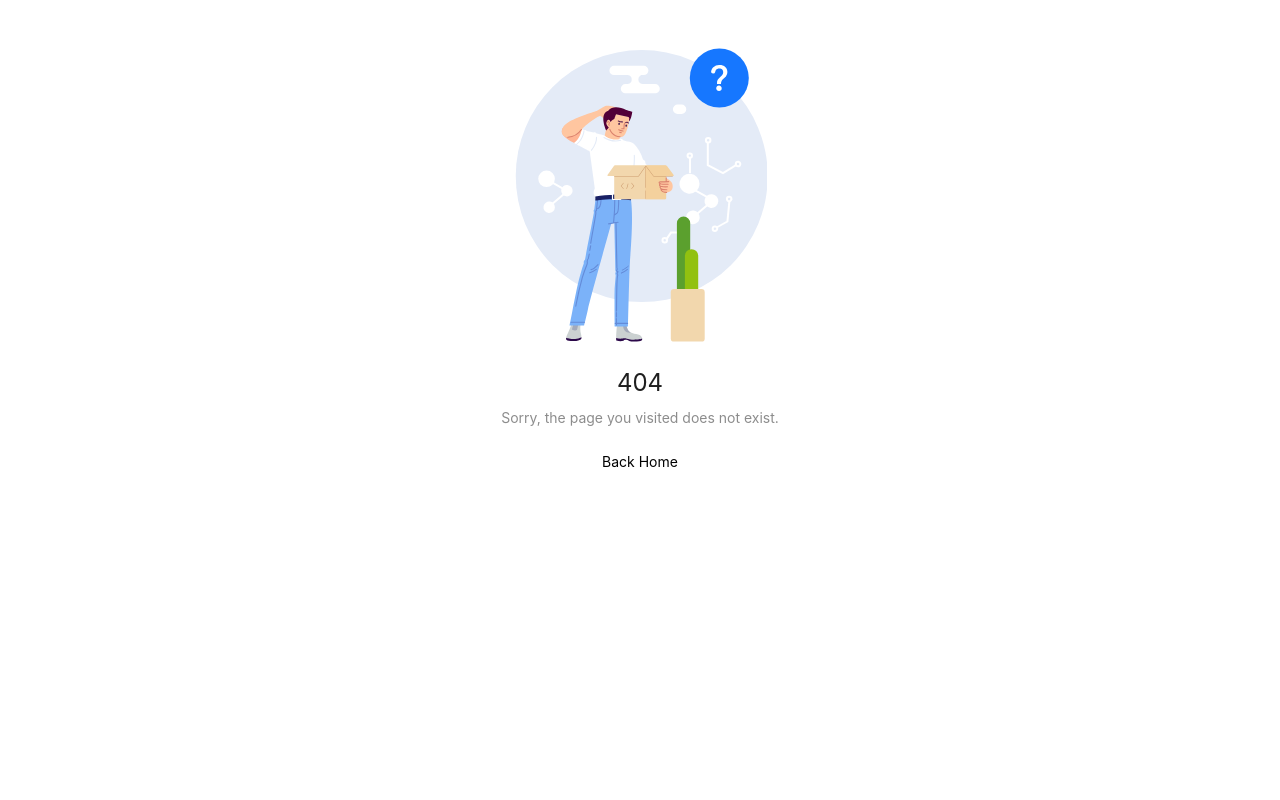
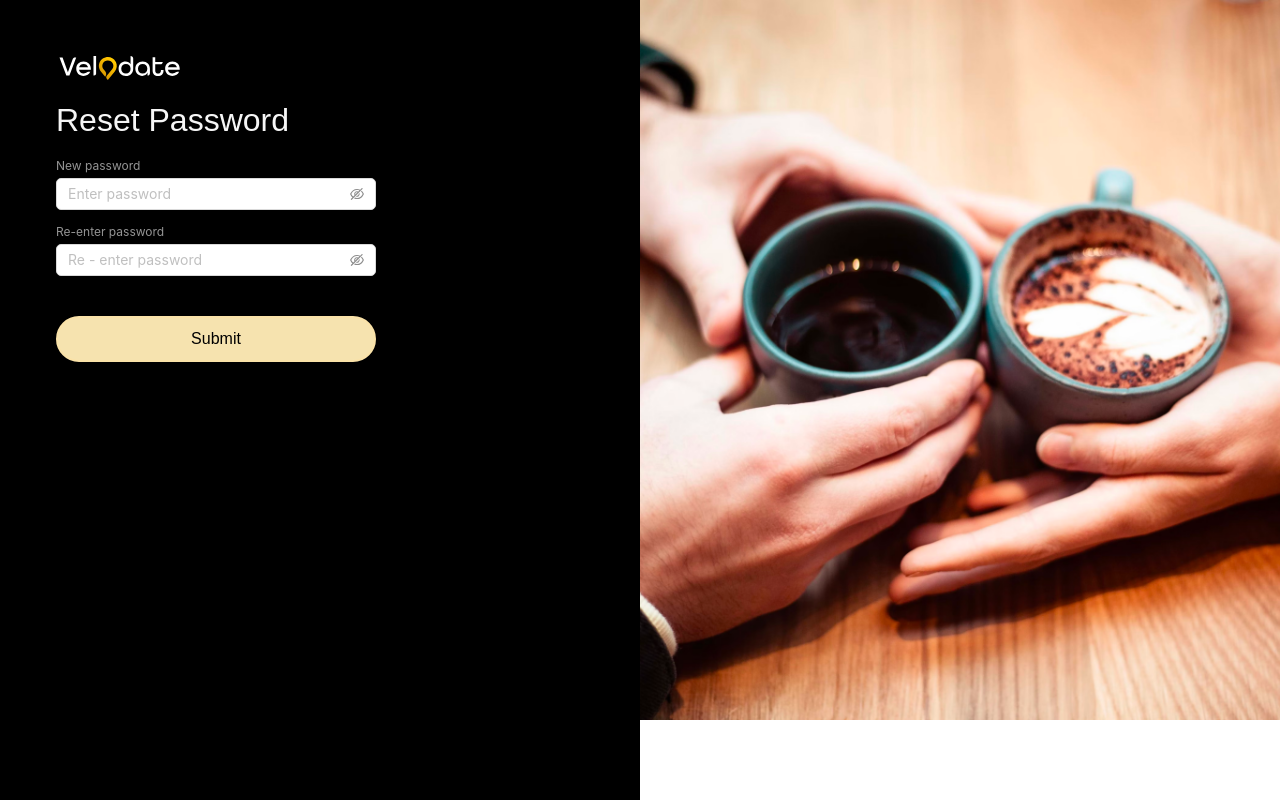
Before and after one commit to ritesh-7299/velodate-client, a React (Create React App) app: page /reset-password/1 in a window 1280 px wide. Before the commit this address had no page. Built offline with nearby package versions, Linux system fonts and the light colour scheme.

Commit message:
Added: reset password functionality

```diff
--- a/src/router/index.js
+++ b/src/router/index.js
@@ -33,7 +33,7 @@ export default function Index() {
         <Routes>
           {/* {"open routes"} */}
           <Route path="/forgot-password" Component={ForgotPassword} />
-          <Route path="/reset-password" Component={ResetPassword} />
+          <Route path="/reset-password/:resetToken" Component={ResetPassword} />
           <Route path="*" Component={NotFound} />
 
           {/* restricted routes */}
--- a/src/views/ForgotPassword.jsx
+++ b/src/views/ForgotPassword.jsx
@@ -5,7 +5,9 @@ import { ErrorMessage, Field, Form, Formik } from "formik";
 import axios from "axios";
 import { Link, useNavigate } from "react-router-dom";
 import { useState } from "react";
-import { Input, Typography } from "antd";
+import { Input, Typography, notification } from "antd";
+import Loader from "../components/Loader";
+import { notificationConfig } from "../config/NotificationConfig";
 
 const validationSchema = Yup.object({
   email: Yup.string().required("Email is required"),
@@ -17,26 +19,39 @@ const initialValues = {
 
 export default function ForgotPassword() {
   const [isEmailSent, setIsEmailSent] = useState(false);
+  const [loader, setLoader] = useState(false);
   let navigate = useNavigate();
 
   const onSubmit = async (values) => {
-    setIsEmailSent(true);
-    // await axios
-    //   .post("http://62.72.0.179:5000/auth/forgot-password", values)
-    //   .then((res) => {
-    //     if (res.data.success) {
-    //       navigate("/dashboard");
-    //     } else {
-    //       alert("Something went wrong");
-    //     }
-    //   })
-    //   .catch(() => {
-    //     alert("something went wrong");
-    //   });
+    try {
+      setLoader(true);
+      const res = await axios.post(
+        "http://62.72.0.179:5000/auth/forgot-password",
+        values
+      );
+      if (res.data.success) {
+        setIsEmailSent(true);
+      } else {
+        notification.error({
+          ...notificationConfig,
+          message: "Something went wrong",
+          description: "Email has not been sent",
+        });
+      }
+    } catch (error) {
+      notification.error({
+        ...notificationConfig,
+        message: "Something went wrong",
+        description: "Email has not been sent",
+      });
+    } finally {
+      setLoader(false);
+    }
   };
 
   return (
     <div className="grid grid-cols-2 h-screen">
+      {loader && <Loader />}
       <div className="bg-black">
         <div className="mt-14 ml-14">
           <img src={logo} alt="logo.svg" className="h-6 w-32" />
--- a/src/views/ResetPassword.jsx
+++ b/src/views/ResetPassword.jsx
@@ -3,9 +3,11 @@ import logo from "../assets/logo.svg";
 import * as Yup from "yup";
 import { ErrorMessage, Field, Form, Formik } from "formik";
 import axios from "axios";
-import { Link, useNavigate } from "react-router-dom";
+import { Link, useNavigate, useParams } from "react-router-dom";
 import { useState } from "react";
-import { Input, Typography } from "antd";
+import { Input, Typography, notification } from "antd";
+import Loader from "../components/Loader";
+import { notificationConfig } from "../config/NotificationConfig";
 
 const validationSchema = Yup.object({
   password: Yup.string()
@@ -26,22 +28,37 @@ const initialValues = {
 
 export default function ResetPassword() {
   const [isPasswordSet, setIsPasswordSet] = useState(false);
+  const [loader, setLoader] = useState(false);
   let navigate = useNavigate();
+  let { resetToken } = useParams();
 
   const onSubmit = async (values) => {
-    setIsPasswordSet(true);
-    // await axios
-    //   .post("http://62.72.0.179:5000/auth/forgot-password", values)
-    //   .then((res) => {
-    //     if (res.data.success) {
-    //       navigate("/dashboard");
-    //     } else {
-    //       alert("Something went wrong");
-    //     }
-    //   })
-    //   .catch(() => {
-    //     alert("something went wrong");
-    //   });
+    try {
+      setLoader(true);
+      values["resettoken"] = resetToken;
+
+      const res = await axios.post(
+        "http://62.72.0.179:5000/auth/reset-password",
+        values
+      );
+      if (res.data.success) {
+        isPasswordSet(true);
+      } else {
+        notification.error({
+          ...notificationConfig,
+          message: "Something went wrong",
+          description: "Your password has not been reset",
+        });
+      }
+    } catch (error) {
+      notification.error({
+        ...notificationConfig,
+        message: "Something went wrong",
+        description: "Your password has not been reset",
+      });
+    } finally {
+      setLoader(false);
+    }
   };
 
   return (
@@ -181,6 +198,7 @@ export default function ResetPassword() {
       <div>
         <img src={signupImage} alt="signup.png" />
       </div>
+      {loader && <Loader />}
     </div>
   );
 }
```
